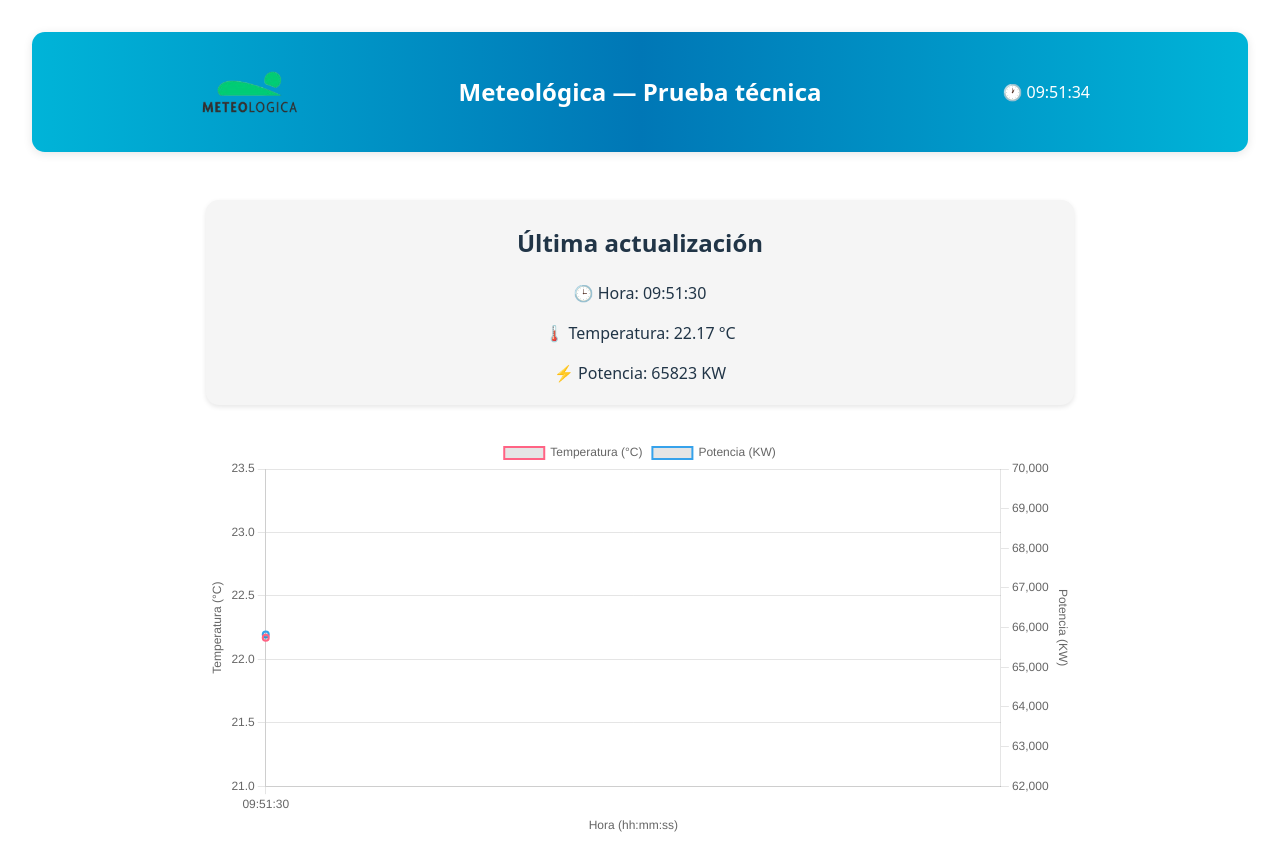
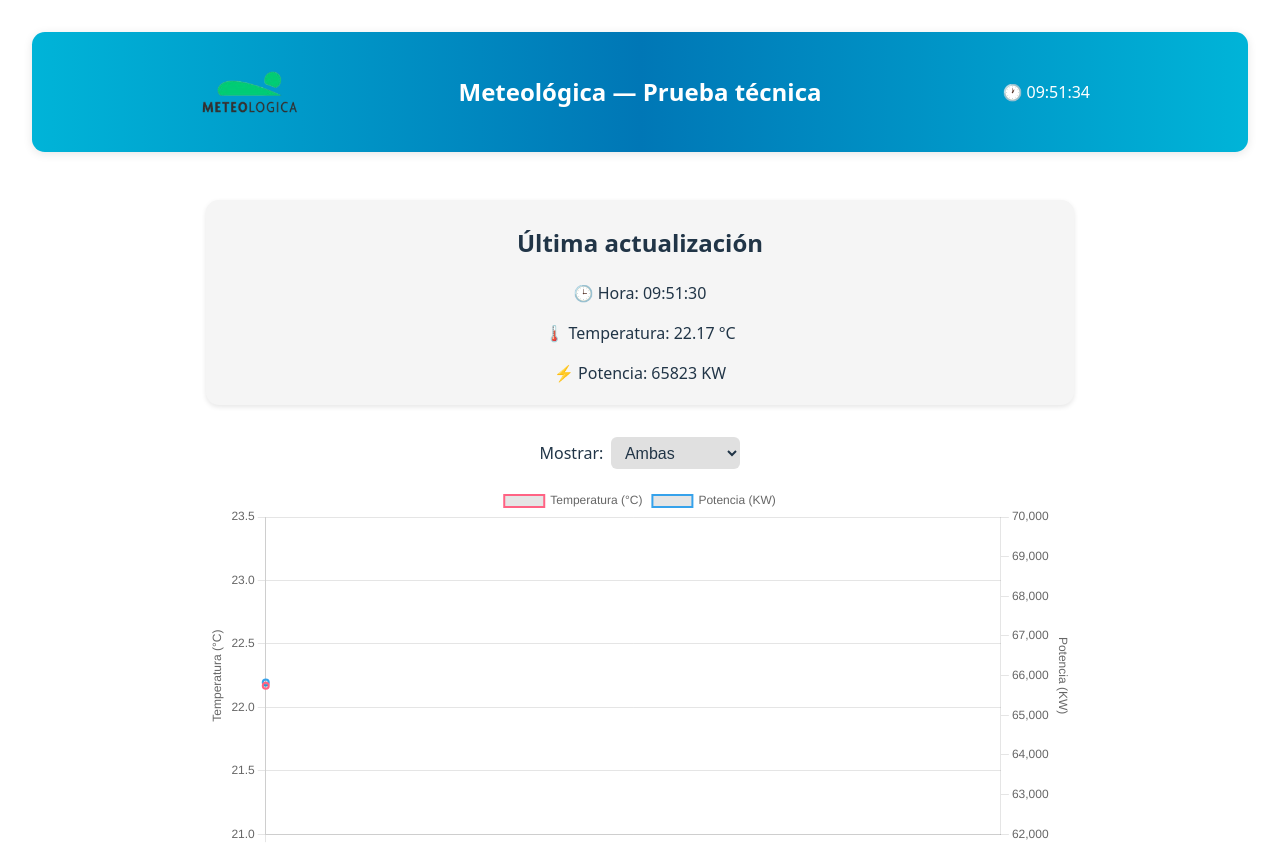
Before and after one commit to alexlo14/prueba-meteologica, a Svelte app in the folder meteologica-app/: page / in a window 1280 px wide. Shown: the top 844 px of the page. Built offline with nearby package versions, Linux system fonts and the light colour scheme.

Commit message:
Añadiendo funcionalidad adicional de filtro en la grafica

```diff
--- a/meteologica-app/src/App.svelte
+++ b/meteologica-app/src/App.svelte
@@ -10,8 +10,9 @@
   let intervalId;         // ID del intervalo para limpiar al desmontar
   let clockInterval;      // Intervalo para el reloj
   let currentTime = '';   // Hora actual en formato "HH:mm:ss"
+  let selectedVariable = 'ambas'; // Variable seleccionada para mostrar en la gráfica
 
-  // Función auxiliar: convierte "HH:mm:ss" → formato estándar con ceros a la izquierda
+  // Función auxiliar: convierte "HH:mm:ss" - formato estándar con ceros a la izquierda
   const pad = (n) => String(n).padStart(2, '0');
 
   // Devuelve la hora actual en formato "HH:mm:ss" (24h)
@@ -76,7 +77,18 @@
 <main>
   <!-- <h1>⛅ Datos meteorológicos en tiempo real ⛅</h1> -->
   <InfoCard {lastValue} />
-  <Chart {visibleData} />
+
+  <!-- Filtro select para mostrar temperatura y/o potencia -->
+  <div class="selector">
+    <label for="variable">Mostrar:</label>
+    <select id="variable" bind:value={selectedVariable}>
+      <option value="ambas">Ambas</option>
+      <option value="temperatura">Temperatura</option>
+      <option value="potencia">Potencia</option>
+    </select>
+  </div>
+
+  <Chart {visibleData} {selectedVariable} />
 </main>
 
 <!-- FOOTER -->
--- a/meteologica-app/src/componentes/Chart.svelte
+++ b/meteologica-app/src/componentes/Chart.svelte
@@ -1,12 +1,14 @@
 <script>
     // Importamos funciones de Svelte y Chart.js
-    import { onMount, afterUpdate } from 'svelte';
+    import { onMount, afterUpdate, onDestroy } from 'svelte';
     import Chart from 'chart.js/auto';
 
     // Recibimos como prop el array de datos visibles
     export let visibleData = [];
+    export let selectedVariable = 'ambas';
     let canvas;
     let chart;
+    let resizeObserver
 
     // Se ejecuta una sola vez cuando el componente se monta
     onMount(() => {
@@ -35,6 +37,7 @@
             },
             options: {
                 responsive: true, // para que se adapte al tamaño de pantalla
+                maintainAspectRatio: false,
                 scales: {
                 x: { title: { display: true, text: 'Hora (hh:mm:ss)' } },
                 y: { title: { display: true, text: 'Temperatura (°C)' } },
@@ -46,6 +49,9 @@
                 }
             }
         });
+
+        resizeObserver = new ResizeObserver(() => chart?.resize());
+        resizeObserver.observe(canvas);
     });
 
     // Se ejecuta cada vez que visibleData cambia
@@ -61,8 +67,17 @@
         chart.data.datasets[0].data.push(latest.temperature);
         chart.data.datasets[1].data.push(latest.power);
 
+        // Mostrar u ocultar datasets según la selección
+        chart.getDatasetMeta(0).hidden = selectedVariable === 'potencia';
+        chart.getDatasetMeta(1).hidden = selectedVariable === 'temperatura';
+
         // Actualizamos el gráfico
         chart.update();
+    });
+
+    onDestroy(() => {
+        resizeObserver?.disconnect();
+        chart?.destroy();
     });
 </script>
 
--- a/meteologica-app/src/styles/styles.css
+++ b/meteologica-app/src/styles/styles.css
@@ -77,3 +77,24 @@ canvas {
     background: #c8f7c5;    /* Verde suave que destaca */
     transform: scale(1.03);   /* Pequeño aumento de tamaño */
 }
+
+.selector {
+    display: flex;
+    align-items: center;
+    justify-content: center;
+    gap: 0.5rem;
+    margin-bottom: 1rem;
+}
+
+.selector label {
+    font-weight: 500;
+}
+
+.selector select {
+    padding: 0.4rem 0.6rem;
+    border-radius: 6px;
+    border: 1px solid var(--text-color);
+    background: #e0e0e0;
+    color: var(--text-color);
+    font-size: 1rem;
+}
```
Also changed, not shown: 1 other file (tests, documents, lock files or other folders).
